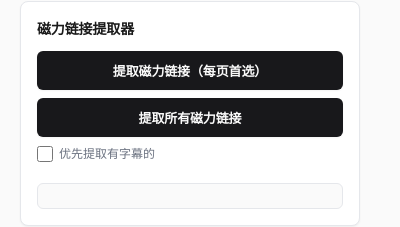
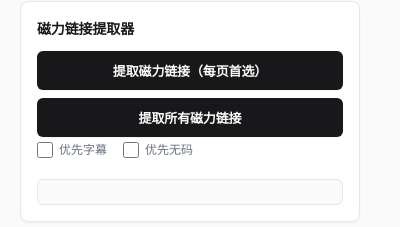
Before and after one commit to Banezzz/personalized_magnet_suite, a browser extension: page popup.html in a window 400 px wide. Shown: the part 828-1055 px from the top of the page. Drawn offline with Linux system fonts and the light colour scheme.

Commit message:
Split subtitle and uncensored into two checkboxes
A magnet can be both subtitled and uncensored, so the popup now
exposes independent 优先字幕 and 优先无码 options.

```diff
--- a/popup.css
+++ b/popup.css
@@ -531,6 +531,16 @@ body {
   color: var(--text-secondary);
 }
 
+.preference-row {
+  display: flex;
+  flex-wrap: wrap;
+  gap: 12px 16px;
+}
+
+.preference-row .checkbox-label {
+  margin: 4px 0 8px 0;
+}
+
 /* Button row */
 .button-row {
   display: flex;
--- a/popup.html
+++ b/popup.html
@@ -88,9 +88,14 @@
     <h2>磁力链接提取器</h2>
     <button id="extractMagnetLinks">提取磁力链接（每页首选）</button>
     <button id="extractAllMagnetLinks">提取所有磁力链接</button>
-    <label class="checkbox-label" for="preferSubtitles">
-      <input type="checkbox" id="preferSubtitles"> 优先提取有字幕的
-    </label>
+    <div class="preference-row">
+      <label class="checkbox-label" for="preferSubtitles">
+        <input type="checkbox" id="preferSubtitles"> 优先字幕
+      </label>
+      <label class="checkbox-label" for="preferUncensored">
+        <input type="checkbox" id="preferUncensored"> 优先无码
+      </label>
+    </div>
     <div class="button-row">
       <button id="copyMagnetLinks">复制磁力链接</button>
       <button id="exportMagnetLinks">导出 TXT</button>
```
